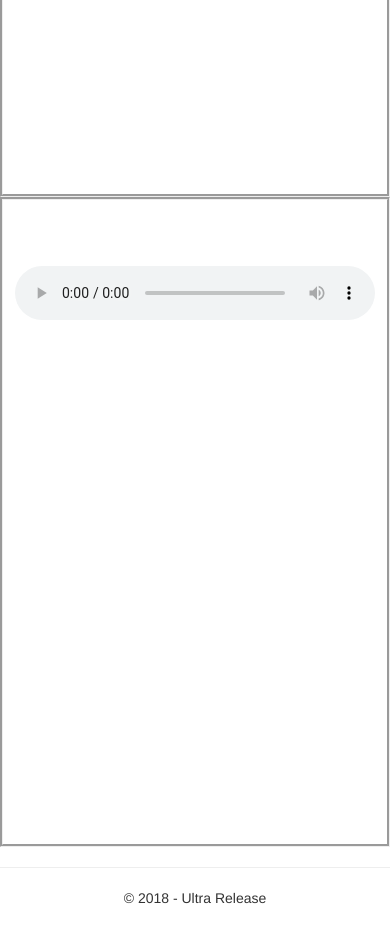
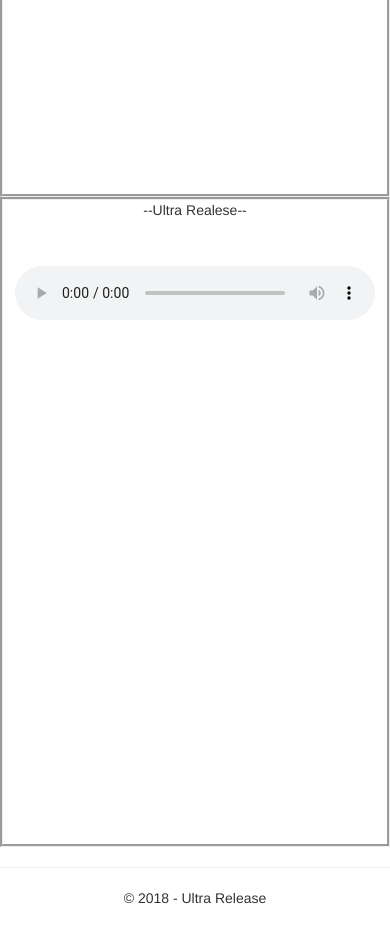
Before and after one commit to JannyBiubiu/DAM, a Flask app: page /#/japanese/35497540 in a window 390 px wide. Shown: the part 529-1467 px from the top of the page. Run offline with Flask 2, Linux system fonts and the light colour scheme; some libraries are stand-ins or nearby versions.

Commit message:
some adjust

```diff
--- a/myapp/templates/layout.html
+++ b/myapp/templates/layout.html
@@ -27,6 +27,7 @@
                     {% for field in fields %}
                             <li><a href="{{url_for('field',name=field)}}">{{field}}</a></li>
                     {% endfor %}
+                    <li><a href="{{ url_for('about') }}">about</a></li>
                 </ul>
             </div>
         </div>
--- a/myapp/templates/play.html
+++ b/myapp/templates/play.html
@@ -3,8 +3,10 @@
 {% block content %}
 <div class="container" >
     <div class="row">
+        <div class="col-md-12">
+            <br>
+        </div>
         <div class="col-md-6" style="border:groove;text-align:center;">
-            <br />
             <div class="container" style="height: 650px;overflow-y: auto;overflow-x: hidden">
                 <img src='{{"../"+data["img"]}}' style="width:100%" />
                 <p>{{data["title"]}}</p>
@@ -13,13 +15,16 @@
             </div>
         </div>
         <div class="col-md-6" style="text-align:center;height:650px;overflow-x:hidden;overflow-y: auto;border:groove;text-align:center;">
-            {% for key in lyrics_key %}
-            <p>{{lyrics[key]}}</p>
-            {% endfor %}
+            <div class="container" style="height:650px">
+                {% for key in lyrics_key %}
+                <p>{{lyrics[key]}}</p>
+                {% endfor %}
+                <p>--Ultra Realese--</p>
+            </div>
         </div>
     </div>
-        <div class="container" style="position: fixed;left: 0;bottom: 0;width: 100%;height: 49px;line-height: 49px;z-index: 1010;align-content: center">
-            <audio controls="controls" style="color:orange; width:100%;">
+        <div class="container" style="position: fixed;left: 0;bottom: 0;width: 100%;height: 49px;line-height: 49px;z-index: 1010;text-align: center">
+            <audio controls="controls" style="color:orange; width:100%;" autoplay="autoplay">
                     <source src='{{"../"+data["media"]}}' />
                 </audio>
         </div>
```
